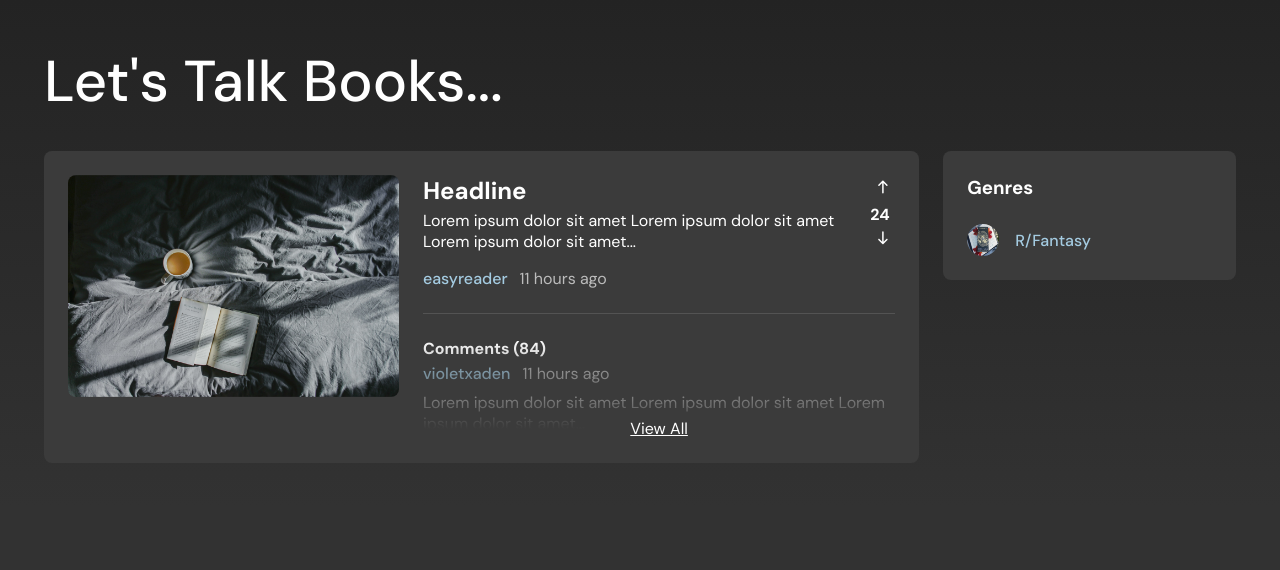
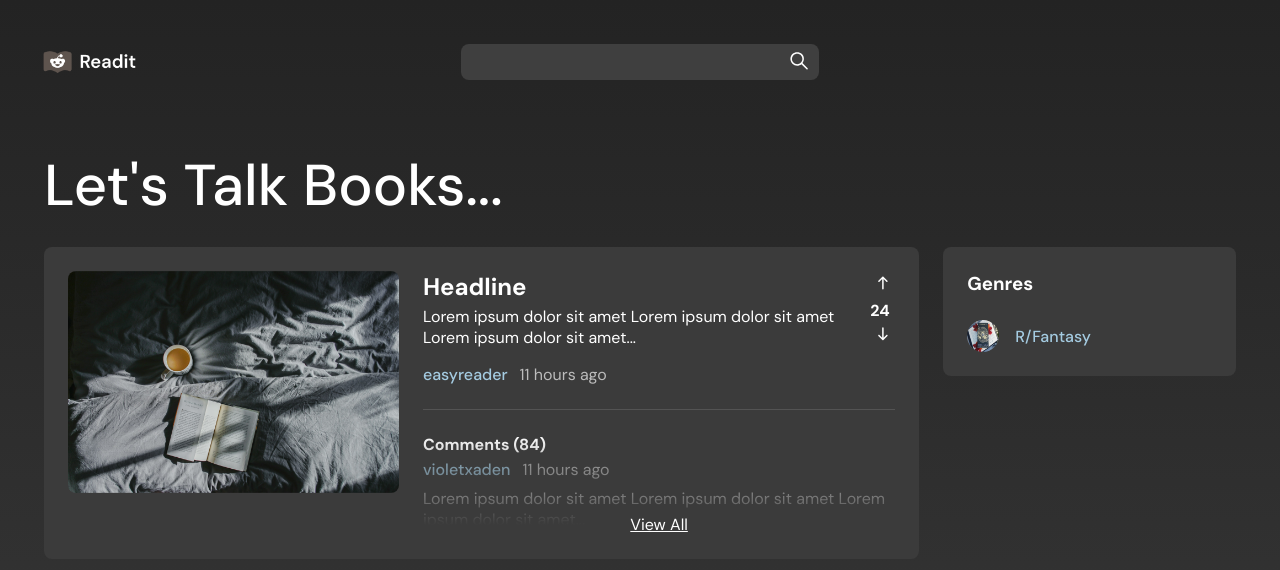
Before and after one commit to designerchloe/readit, a React (Create React App) app: page / in a window 1280 px wide. Shown: the top 570 px of the page. Built offline with nearby package versions, Linux system fonts and the light colour scheme.

Commit message:
Add navbar with searchbar and logo

```diff
--- a/src/App.css
+++ b/src/App.css
@@ -9,6 +9,7 @@
 h1 {
   font-size: calc(2rem + 2vw);
   font-weight: 500;
+  padding-top: 44px;
 }
 
 h4 {
@@ -49,7 +50,7 @@ body {
   padding: 44px;
   display: flex;
   flex-direction: column;
-  gap: 32px;
+  gap: 24px;
 }
 
 .posts-container {
@@ -188,3 +189,45 @@ button {
   display: flex;
   gap: 24px;
 }
+
+.search-input {
+  height: 36px;
+  width: 100%;
+  background-color: #3F3F3F;
+  color: #fff;
+  border-radius: 8px;
+  border: 0px solid #000000;
+  font-size: 18px;
+  font-family: "DM Sans", sans-serif;
+  padding: 2px 36px 2px 12px;
+  margin-right: -32px;
+  transition: background-color 300ms ease-out;
+}
+
+.search-input:hover {
+  background-color: #4B4B4B;
+}
+
+.search-input:focus {
+  outline: 1px solid #C8EC5C;
+  background-color: #4B4B4B;
+}
+
+.search-form {
+    display: flex;
+    width: 30%;
+}
+
+nav {
+  width: 100%;
+  display: flex;
+  justify-content: center;
+}
+
+.logo {
+  position: absolute;
+  top: 48px;
+  left: 40px;
+  width: 96px;
+  height: fit-content;
+}
--- a/src/App.js
+++ b/src/App.js
@@ -4,10 +4,16 @@ import { Counter } from './features/counter/Counter';
 import './App.css';
 import Posts from './features/post/posts';
 import Genre from './components/genre';
+import Searchbar from './components/searchbar';
+import Logo from './assets/logo.png';
 
 function App() {
   return (
     <div className="page-container">
+      <nav>
+        <img className="logo" src={Logo} />
+        <Searchbar />
+      </nav>
       <h1>Let's Talk Books...</h1>
       <div className="content-container" >
         <Posts />
--- a/src/components/searchbar.js
+++ b/src/components/searchbar.js
@@ -0,0 +1,15 @@
+
+function Searchbar() {
+    return (
+        <form className="search-form">
+            <input className="search-input" type='text'/>
+            <button type='submit' >
+                <svg width="24" height="25" viewBox="0 0 24 25" fill="none" xmlns="http://www.w3.org/2000/svg">
+                    <path fill-rule="evenodd" clip-rule="evenodd" d="M14.3854 16.154C11.7351 18.2767 7.85569 18.1096 5.3989 15.6529C2.76287 13.0168 2.76287 8.74295 5.3989 6.10691C8.03494 3.47087 12.3088 3.47087 14.9448 6.10691C17.4016 8.56369 17.5687 12.4431 15.446 15.0934L20.6017 20.249C20.8946 20.5419 20.8946 21.0168 20.6017 21.3097C20.3088 21.6026 19.8339 21.6026 19.541 21.3097L14.3854 16.154ZM6.45956 14.5922C4.40931 12.5419 4.40931 9.21782 6.45956 7.16757C8.50982 5.11732 11.8339 5.11732 13.8842 7.16757C15.9329 9.21632 15.9344 12.5371 13.8887 14.5877C13.8872 14.5892 13.8857 14.5907 13.8842 14.5922C13.8827 14.5937 13.8812 14.5952 13.8797 14.5967C11.8291 16.6424 8.50831 16.6409 6.45956 14.5922Z" fill="white"/>
+                </svg>
+            </button>
+        </form>
+    )
+};
+
+export default Searchbar;
```
Also changed, not shown: src/assets/logo.png (added).
